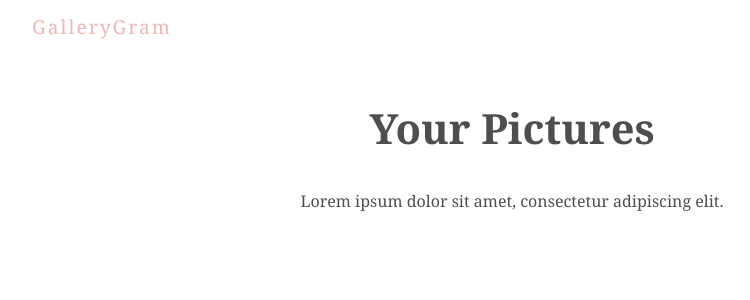
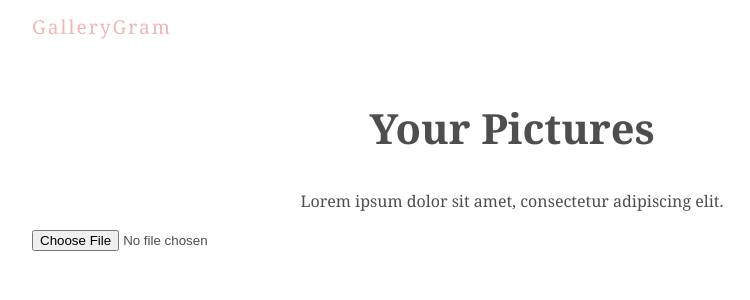
Before and after one commit to ConsoleDotLog-const/gallerygram, a React (Create React App) app: page / in a window 1280 px wide. Shown: the top 300 px of the page, without its empty margins (128-878 px from the left). Built offline with nearby package versions, Linux system fonts and the light colour scheme.

Commit message:
upload/select image js file created

```diff
--- a/src/App.js
+++ b/src/App.js
@@ -1,10 +1,12 @@
 import React from 'react';
 import Title from './components/Title';
+import UploadFrom from './components/UploadFrom'
 
 function App() {
   return (
     <div className="App">
       <Title/>
+      <UploadFrom/>
     </div>
   );
 }
--- /dev/null
+++ b/src/components/UploadFrom.js
@@ -0,0 +1,37 @@
+import React, { useState } from 'react'
+
+const UploadFrom = () => {
+
+    const [file,setFile] = useState(null)
+    const [error, setError ] = useState(null)
+
+    const types = ['image/png', 'image/jpeg']
+
+    const changeHandler = (e) => {
+        let selected = e.target.files[0];
+        console.log(selected)
+
+        if(selected && types.includes(selected.type)){
+            setFile(selected)
+            setError(null)
+        }else {
+            setFile(null);
+            setError('Please select an image file (png or jpeg)')
+            console.log('error')
+        }
+    }
+
+    return(
+        <form>
+            <input type="file" onChange={changeHandler} />
+            <div className="output">
+                { error && <div className="error">{ error}</div>}
+                { file && <div>{ file.name}</div>}
+            </div>
+        </form>
+
+    )
+
+}
+
+export default UploadFrom
```
Also changed, not shown: 1 other file (tests, documents, lock files or other folders).
